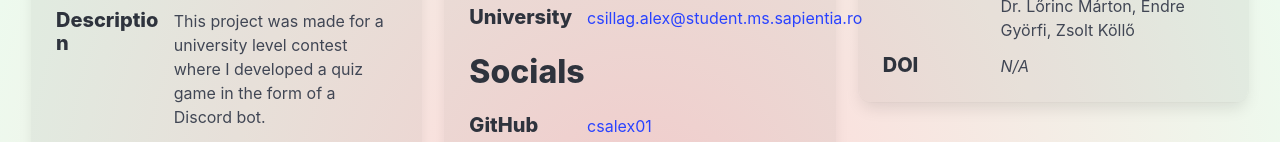
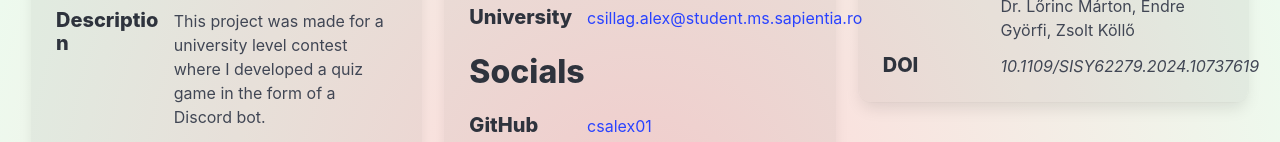
Before and after one commit to Csalex01/csalex.org, a website: page public/index.html in a window 1280 px wide. Shown: the part 2572-2714 px from the top of the page. Drawn offline with nearby package versions, Linux system fonts and the light colour scheme.

Commit message:
Added DOI

```diff
--- a/public/index.html
+++ b/public/index.html
@@ -808,7 +808,7 @@
 									<strong class="title is-5">DOI</strong>
 								</div>
 								<div class="cell is-col-span-2">
-									<i>N/A</i>
+									<i>10.1109/SISY62279.2024.10737619</i>
 								</div>
 							</div>
 						</div>
```
